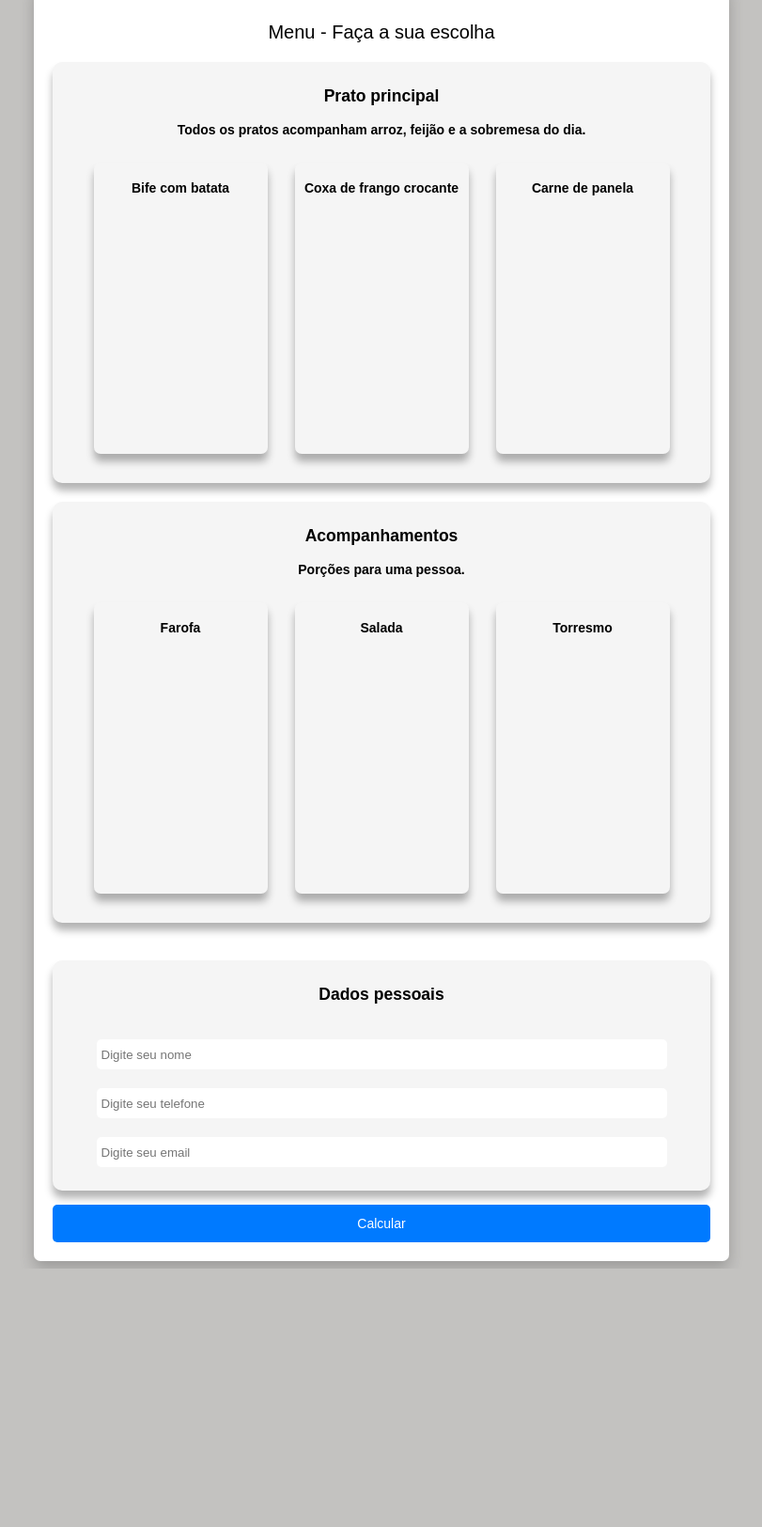
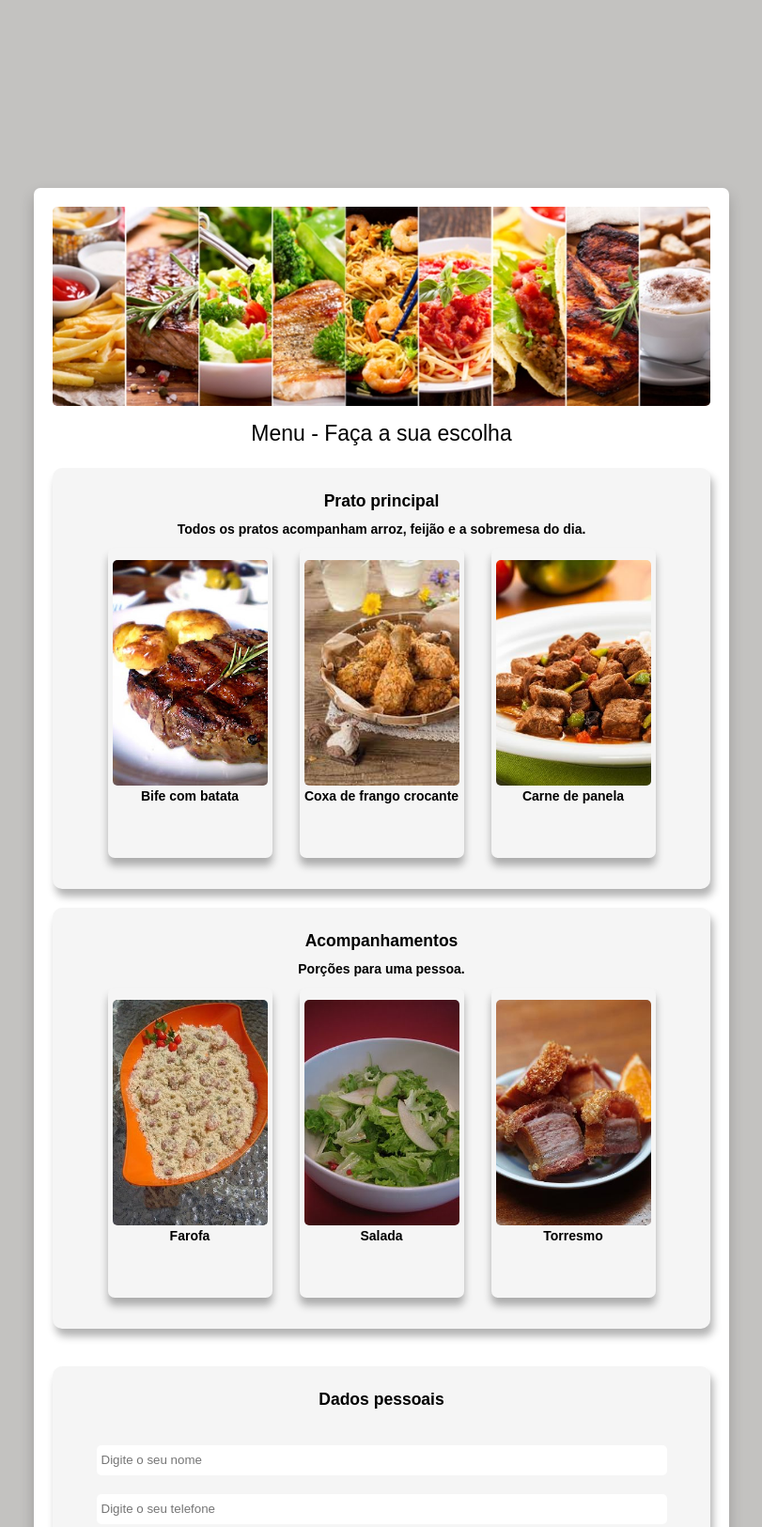
Before and after one commit to Leonardo-do-Playstation/ProjetoFinal-Modulo02Cap01-MenuInterativoComCSS, a plain HTML site: page index.html in a window 1280 px wide. Shown: the part 25-1650 px from the top of the page at 94% size, without its empty margins (234-1045 px from the left). Before the commit the page ends 1375 px from the top, so only its background shows below. Drawn offline with Linux system fonts and the light colour scheme.

Commit message:
closes #3 - Adicionando imagens

```diff
--- a/index.html
+++ b/index.html
@@ -8,6 +8,9 @@
 </head>
 <body>
          <div class="entire-menu">
+           <div class="main-image">
+            <img src="assets/home.jpg" alt="Home da página">
+           </div>
             <div class="text1 main-title">
               <p>Menu - Faça a sua escolha</p>
             </div>
@@ -20,12 +23,21 @@
                             <p><strong>Todos os pratos acompanham arroz, feijão e a sobremesa do dia.</strong></p>
                         </div>
                         <div class="text1 order">
+                            <div class="order-image">
+                                <img src="assets/bife.jpg" alt="Bife com batata">
+                            </div>
                             <p><strong>Bife com batata</strong></p>
                         </div>
                         <div class="text1 order">
+                             <div class="order-image">
+                                <img src="assets/coxa.jpg" alt="Coxa de frango crocante">
+                            </div>
                             <p><strong>Coxa de frango crocante</strong></p>
                         </div>
                         <div class="text1 order">
+                             <div class="order-image">
+                                <img src="assets/panela.jpg" alt="Carne de panela">
+                            </div>
                             <p><strong>Carne de panela</strong></p>
                         </div>
                     </div>
@@ -37,12 +49,21 @@
                             <p><strong>Porções para uma pessoa.</strong></p>
                         </div>
                         <div class="text1 order">
+                             <div class="order-image">
+                                <img src="assets/farofa.jpg" alt="Farofa">
+                            </div>
                             <p><strong>Farofa</strong></p>
                         </div>
                         <div class="text1 order">
+                             <div class="order-image">
+                                <img src="assets/salada.jpg" alt="Salada">
+                            </div>
                             <p><strong>Salada</strong></p>
                         </div>
                         <div class="text1 order">
+                             <div class="order-image">
+                                <img src="assets/torresmo.jpg" alt="Torresmo">
+                            </div>
                             <p><strong>Torresmo</strong></p>
                         </div>
                     </div>
@@ -51,9 +72,9 @@
                 <div class="text1 box-title">
                 <h3>Dados pessoais</h3>
                 </div>
-                <input placeholder="Digite seu nome">
-                <input placeholder="Digite seu telefone">
-                <input placeholder="Digite seu email">
+                <input placeholder="Digite o seu nome">
+                <input placeholder="Digite o seu telefone">
+                <input placeholder="Digite o seu email">
             </div>
             <button>Calcular</button>
         </div>
--- a/style.css
+++ b/style.css
@@ -14,12 +14,13 @@
     border-radius: 7px;
     box-shadow: 0 8px 16px 0 rgba(0, 0, 0, 0.2);
     padding: 20px;
+    margin-top: 225px;
  }
 
  .info-box{
     background-color: #F5F5F5 ;
     border-radius: 10px;
-    box-shadow: 0 8px 8px 0 rgba(0, 0, 0, 0.3);
+    box-shadow: 3px 8px 8px 0 rgba(0, 0, 0, 0.3);
     padding-bottom: 25px;
     padding-top: 8px;
  }
@@ -35,12 +36,30 @@
    background-color: #F5F5F5;
    display: inline-block;
    margin: 12.5px;
-   width: 175px;
-   height: 300px;
+   width: 165px;
+   height: 320px;
    padding: 5px;
    box-shadow: 0 8px 8px 0 rgba(0, 0, 0, 0.3);
    border-radius: 7px;
+   margin-top: -2px;
  }
+
+ .order-image img {
+    width: 100%;
+    height: 240px;
+    object-fit: cover;
+    border-radius: 5px;
+    margin: 8px 10px 10px auto;
+}
+
+.main-image img{
+   width: 100%;
+   height: auto;
+   object-fit: cover;
+   border-radius: 5px;
+   margin: auto;
+   display: block;
+}
 
  .register{
     display: flex;
@@ -68,6 +87,7 @@
     font-weight: 500;
     font-size: 14px;
     border: none;
+    cursor: pointer;
  }
 
  .text1{
@@ -78,9 +98,13 @@
    font-size: 15px;
   }
 
+  .order p{
+   margin-top: -10px;
+  }
 
  .description{
    font-size: 14px;
+   margin-top: -7px;
  }
 
  .order{
@@ -88,5 +112,6 @@
  }
 
  .main-title{
-   font-size: 20px;
+   font-size: 23px;
+   margin-top: -7px;
  }
```
